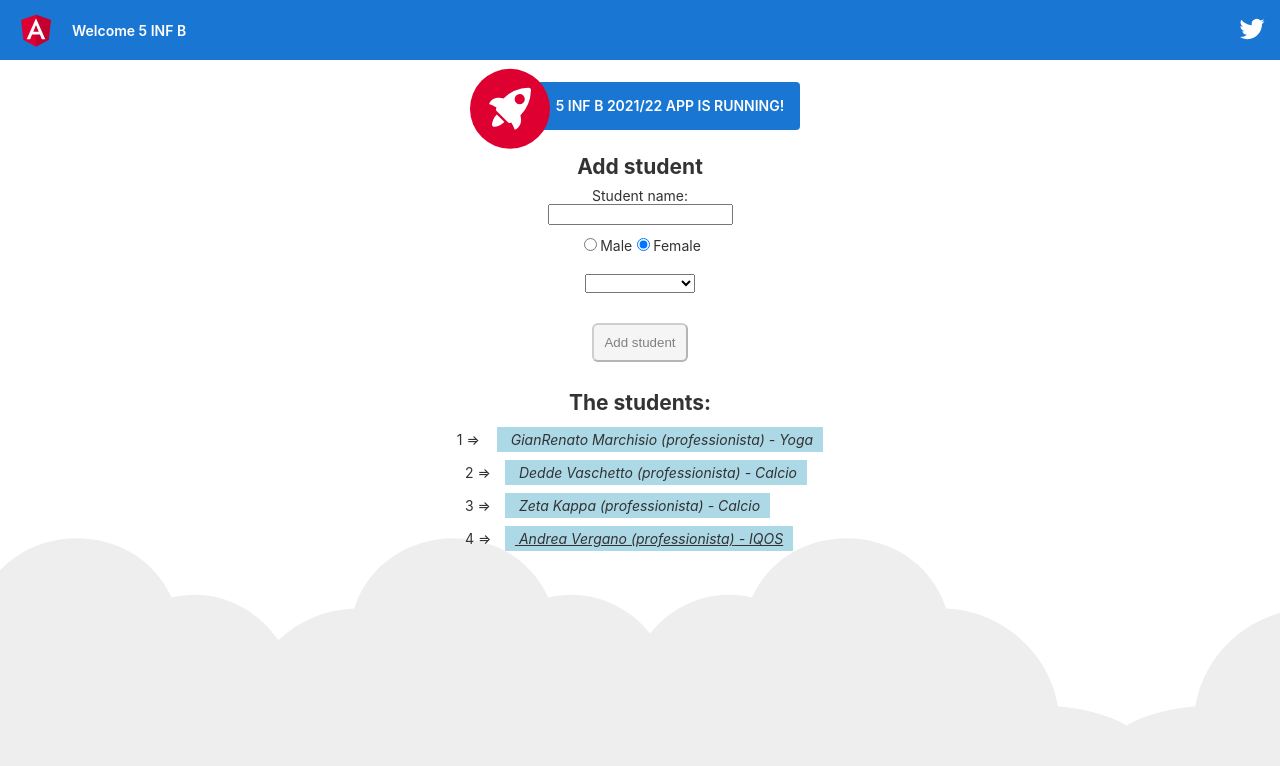
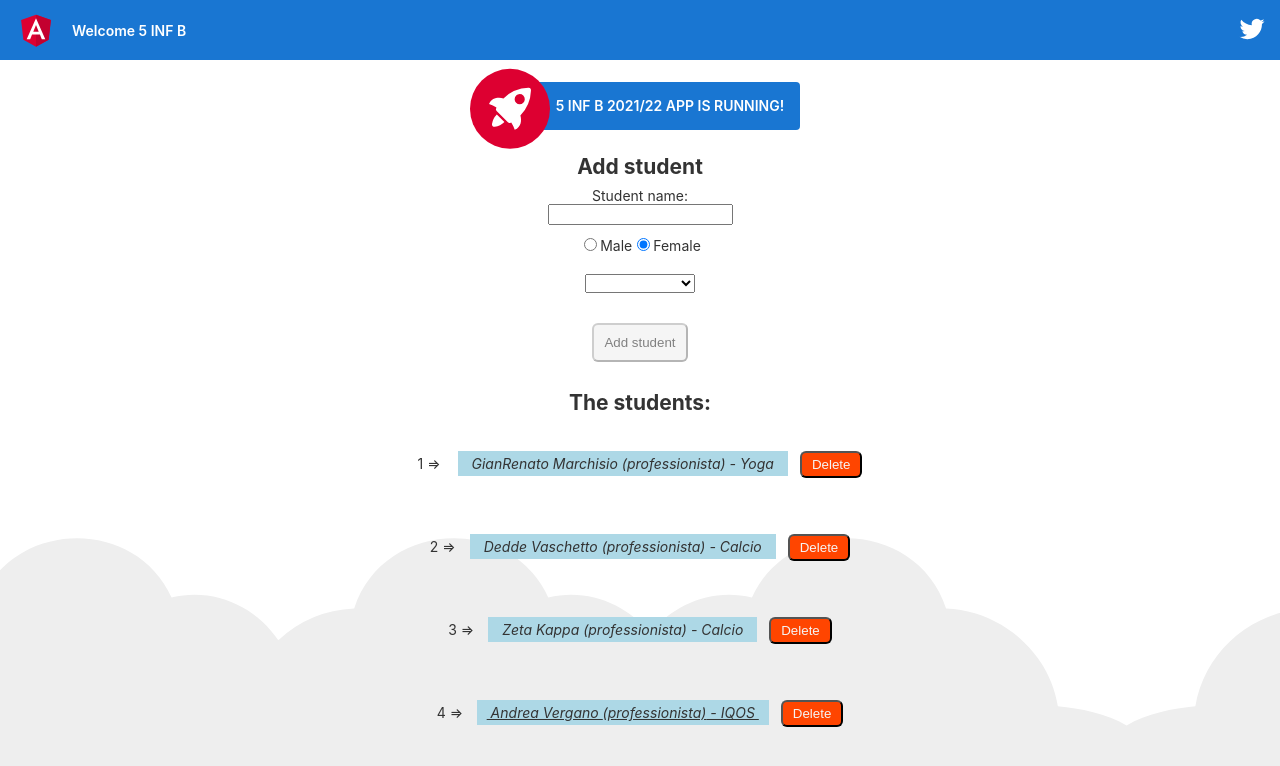
Before and after one commit to vallauri-ict/angular-course-FabioCavallero, an Angular app: page / in a window 1280 px wide. Shown: the top 766 px of the page. Built offline with nearby package versions, Linux system fonts and the light colour scheme.

Commit message:
Delete student from app.component

```diff
--- a/src/app/app.component.css
+++ b/src/app/app.component.css
@@ -25,6 +25,12 @@ button{
 button:disabled{
   background-color: whitesmoke;
   color: grey;
+}
+button.delete{
+  background-color:orangered;
+  margin-left: 12px;
+  padding-top: 4px;
+  padding-bottom: 4px;
 }
 .gender-selection{
   margin: 10px auto;
--- a/src/app/app.component.html
+++ b/src/app/app.component.html
@@ -54,6 +54,7 @@
   <div class="student" *ngFor="let item of studentList; let i=index">
     <span>{{i+1}} =></span><!-- => è elemento grafico-->
     <app-student [student]="item"></app-student>
+    <button class="delete" (click)="onDeleteStudent(i)">Delete</button>
   </div>
   <svg id="clouds" xmlns="http://www.w3.org/2000/svg" width="2611.084" height="485.677" viewBox="0 0 2611.084 485.677">
     <title>Gray Clouds Background</title>
--- a/src/app/app.component.ts
+++ b/src/app/app.component.ts
@@ -22,7 +22,7 @@ export class AppComponent {
     {name:'Marco Gillone', hobby: 'Atletica', gender:'M', isPro:false},
     {name:'Margot Conlat', hobby: 'Volley', gender:'F', isPro:false}
   ]
-  hobbies=['Yoga','IQOS','Volley','Calcio','Atletica'];
+  hobbies=['Yoga','IQOS','Volley','Calcio','Atletica','Sesso'];
   studentList:any[]=[];
   studentName:string="";
   studentGender:string="F";
@@ -42,4 +42,8 @@ export class AppComponent {
     this.studentName="";
     this.txtName.nativeElement.focus();
   }
+  onDeleteStudent(index:number)
+  {
+    this.studentList.splice(index,1);
+  }
 }
```
